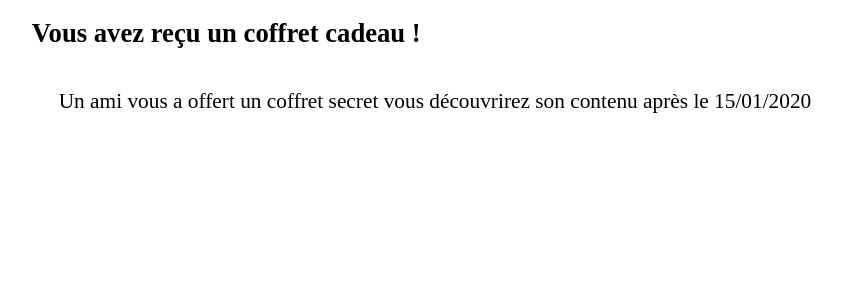
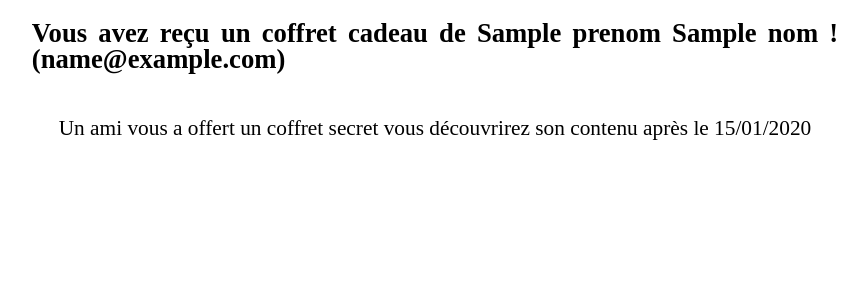
Before and after one commit to Les-Poros/MyGiftBox, a PHP site: template src/views/LinkBoxView.html.twig in a window 1280 px wide. Shown: the part 251-551 px from the top of the page, without its empty margins (205-1072 px from the left). Run offline with PHP 8.4, Linux system fonts and the light colour scheme; the template is opened without the code that fills it: most values are stand-ins (such as "Sample title", 1, 10 or a date in 2020); some libraries are stand-ins or nearby versions.

Commit message:
modif affichage linkbox

```diff
--- a/src/controllers/BoxController.php
+++ b/src/controllers/BoxController.php
@@ -249,6 +249,9 @@ class BoxController {
             'msgRemerciement' => $box['msgRemerciement'],
             'listBox' => $presta,
             'estOuvrable' => $estOuvrable,
+            'nom' => $_SESSION['nomMembre'],
+            'prenom' => $_SESSION['prenomMembre'],
+            'mail' => $_SESSION['mailMembre'],
 		]);
     }
 
--- a/src/views/LinkBoxView.html.twig
+++ b/src/views/LinkBoxView.html.twig
@@ -6,7 +6,7 @@
 	{% include 'HeaderView.html.twig' %}
 
     <div class="main_container">
-        <h2>Vous avez reçu un coffret cadeau !</h2>
+        <h2>Vous avez reçu un coffret cadeau de {{prenom}} {{nom}} ! ({{mail}})</h2>
         {% if estOuvrable %}
             <div class="main_containLinkBox">
                 <p>"{{messageCoffret}}"</p>
```
